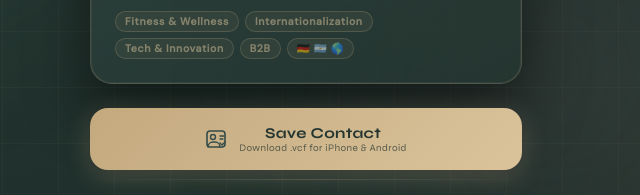
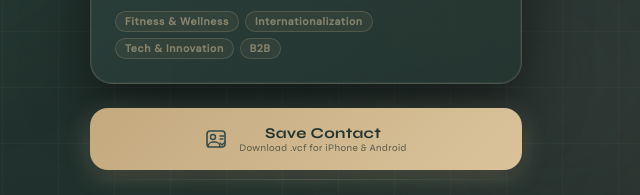
Before and after one commit to martinsaldanok/msk-business-card, a plain HTML site: page index.html in a window 1280 px wide. Shown: the part 417-612 px from the top of the page, 334-974 px from the left. Drawn offline with Linux system fonts and the light colour scheme.

Commit message:
Update index.html

```diff
--- a/index.html
+++ b/index.html
@@ -408,7 +408,6 @@
           <span data-l="zh">科技创新</span>
         </span>
         <span class="tag">B2B</span>
-        <span class="tag">🇩🇪 🇦🇷 🌎</span>
       </div>
     </div><!-- /biz-card -->
 
```
